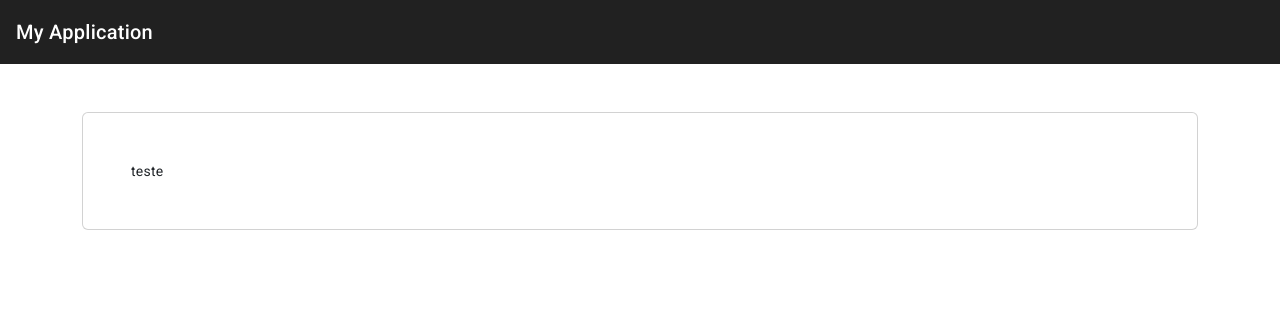
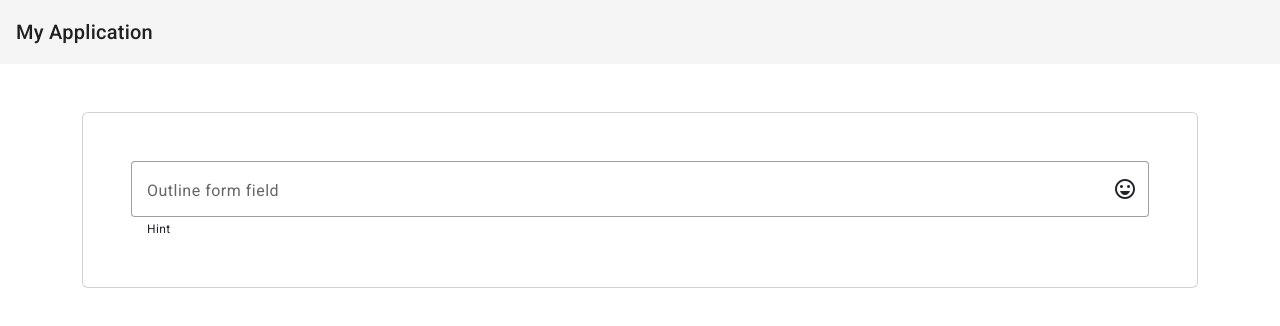
Before and after one commit to fractalxg/angular-spring-boot-project, an Angular app in the folder frontend/: page /employee in a window 1280 px wide. Shown: the top 326 px of the page. Built offline with nearby package versions, Linux system fonts and the light colour scheme.

Commit message:
refactor: angular.json style and script

```diff
--- a/frontend/angular.json
+++ b/frontend/angular.json
@@ -25,10 +25,13 @@
               "src/assets"
             ],
             "styles": [
-              "@angular/material/prebuilt-themes/purple-green.css",
-              "src/styles.css"
+              "@angular/material/prebuilt-themes/deeppurple-amber.css",
+              "src/styles.css",
+              "node_modules/bootstrap/dist/css/bootstrap.min.css"
             ],
-            "scripts": []
+            "scripts": [
+              "node_modules/bootstrap/dist/js/bootstrap.min.js"
+            ]
           },
           "configurations": {
             "production": {
--- a/frontend/src/app/employee/employee.component.html
+++ b/frontend/src/app/employee/employee.component.html
@@ -1,3 +1,10 @@
 <div class="container">
-    <div class="card p-5 mt-5">teste</div>
+  <div class="card p-5 mt-5">
+    <mat-form-field appearance="outline">
+      <mat-label>Outline form field</mat-label>
+      <input matInput placeholder="Placeholder" />
+      <mat-icon matSuffix>sentiment_very_satisfied</mat-icon>
+      <mat-hint>Hint</mat-hint>
+    </mat-form-field>
+  </div>
 </div>
--- a/frontend/src/index.html
+++ b/frontend/src/index.html
@@ -2,17 +2,15 @@
 <html lang="en">
 <head>
   <meta charset="utf-8">
-  <title>Frontend</title>
+  <title>Angular Spring Boot Project</title>
   <base href="/">
   <meta name="viewport" content="width=device-width, initial-scale=1">
   <link rel="icon" type="image/x-icon" href="favicon.ico">
   <link rel="preconnect" href="https://fonts.gstatic.com">
   <link href="https://fonts.googleapis.com/css2?family=Roboto:wght@300;400;500&display=swap" rel="stylesheet">
   <link href="https://fonts.googleapis.com/icon?family=Material+Icons" rel="stylesheet">
-  <link href="https://cdn.jsdelivr.net/npm/bootstrap@5.3.3/dist/css/bootstrap.min.css" rel="stylesheet" integrity="sha384-QWTKZyjpPEjISv5WaRU9OFeRpok6YctnYmDr5pNlyT2bRjXh0JMhjY6hW+ALEwIH" crossorigin="anonymous">
 </head>
 <body class="mat-typography">
   <app-root></app-root>
-  <script src="https://cdn.jsdelivr.net/npm/bootstrap@5.3.3/dist/js/bootstrap.bundle.min.js" integrity="sha384-YvpcrYf0tY3lHB60NNkmXc5s9fDVZLESaAA55NDzOxhy9GkcIdslK1eN7N6jIeHz" crossorigin="anonymous"></script>
 </body>
 </html>
```
Also changed, not shown: frontend/src/app/app.module.ts (+12 -6 lines).
